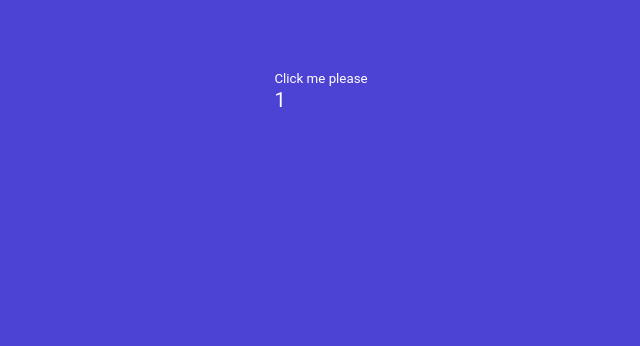
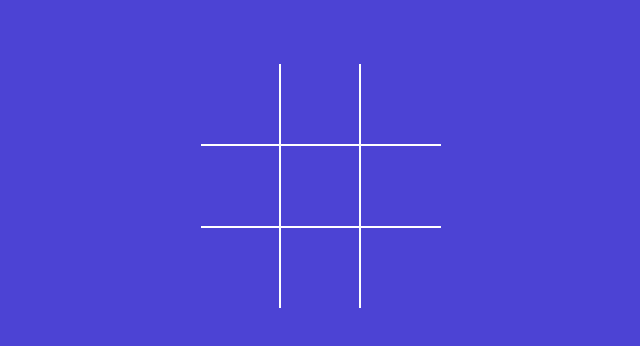
Before and after one commit to saksham-raghuvanshi/tic-tac-toe-react-vite, a React (Vite) app: page / in a window 1280 px wide. Shown: the top 346 px of the page, without its empty margins (319-959 px from the left). Built offline with nearby package versions, Linux system fonts and the light colour scheme.

Commit message:
player X added

```diff
--- a/src/App.jsx
+++ b/src/App.jsx
@@ -1,5 +1,5 @@
 
-import { useState } from "react"
+// import { useState } from "react"
 import Boards from "./Components/Boards"
 
 
@@ -19,24 +19,24 @@
   //   console.log('hello');
   //   counter=counter+1;
   // };
-const [counter, setCounter]=useState(1);
-console.log('hello');
-const onBtnClick =()=>{
-   setCounter(currentCounter =>{
-    return currentCounter+1;
-   });
-  };
+// const [counter, setCounter]=useState(1);
+// console.log('hello');
+// const onBtnClick =()=>{
+//    setCounter(currentCounter =>{
+//     return currentCounter+1;
+//    });
+//   };
 
   return (
     <div className="app">
-      <div>
+      {/* <div>
         <button onClick={
           onBtnClick
         }>Click me please</button>
-        <div>{counter}</div>
-      </div>
+        <>{counter}</ div>
+      </div> */}
 
-
+        <Boards/>
     </div>
   )
 }
--- a/src/Components/Boards.jsx
+++ b/src/Components/Boards.jsx
@@ -1,28 +1,69 @@
-
+import { useState } from 'react'
 import Square from './Square'
 
 
 const Boards = () => {
+
+  const [squares, setSquares]= useState(Array(9).fill(null));
+
+  console.log(squares);
+
+  const handleSquareClick = clickedposition => {
+
+    setSquares(currentSquares =>{
+      return currentSquares.map((squareValue, position)=>{
+        if(clickedposition === position){
+          return 'X';
+        }
+
+        return squareValue;
+
+      });
+    });
+
+
+
+  };
+
+  const renderSquare = position => {
+    return (
+    <Square
+    value={squares[position]}
+    onClick={() => handleSquareClick(position)}
+    />
+    );
+  };
+
   return (
     <div className='board'>
 
     <div className='board-row'>
-        <Square value={0}/>
-        <Square value={1}/>
-        <Square value={2}/>
+        {renderSquare(0)}
+        {renderSquare(1)}
+        {renderSquare(2)}
+
+        {/* <Square value={squares[0]} onClick={()=>handleSquareClick(0)}/>
+        <Square value={squares[1]} onClick={()=>handleSquareClick(1)}/>
+        <Square value={squares[2]} onClick={()=>handleSquareClick(2)}/> */}
     </div>
 
     <div className='board-row'>
-    <Square value={3} />
-    <Square value={4} />
-    <Square value={5} />
+    {renderSquare(3)}
+    {renderSquare(4)}
+    {renderSquare(5)}
+    {/* <Square value={squares[3]} onClick={()=>handleSquareClick(3) />
+    <Square value={squares[4]} onClick={()=>handleSquareClick(4)/>
+    <Square value={squares[5]} onClick={()=>handleSquareClick(5)/> */}
     </div>
 
 
     <div className='board-row'>
-    <Square value={6} />
-    <Square value={7} />
-    <Square value={8} />
+    {renderSquare(6)}
+    {renderSquare(7)}
+    {renderSquare(8)}
+    {/* <Square value={squares[6]} onClick={()=>handleSquareClick(6)/>
+    <Square value={squares[7]} onClick={()=>handleSquareClick(7)/>
+    <Square value={squares[8]} onClick={()=>handleSquareClick(8)/> */}
     </div>
     </div>
 
--- a/src/Components/Square.jsx
+++ b/src/Components/Square.jsx
@@ -1,8 +1,8 @@
 
-const Square = ({value}) => {
+const Square = ({value,onClick}) => {
   return (
 
-    <button type="button" className='square'>
+    <button type="button" className='square' onClick={onClick}>
          {value}
    </button>
 
--- a/src/Styles/styles.scss
+++ b/src/Styles/styles.scss
@@ -17,7 +17,7 @@
     outline: none;
     &:hover {
       cursor: pointer;
-      color:aqua;
+
 
 
     }
```
